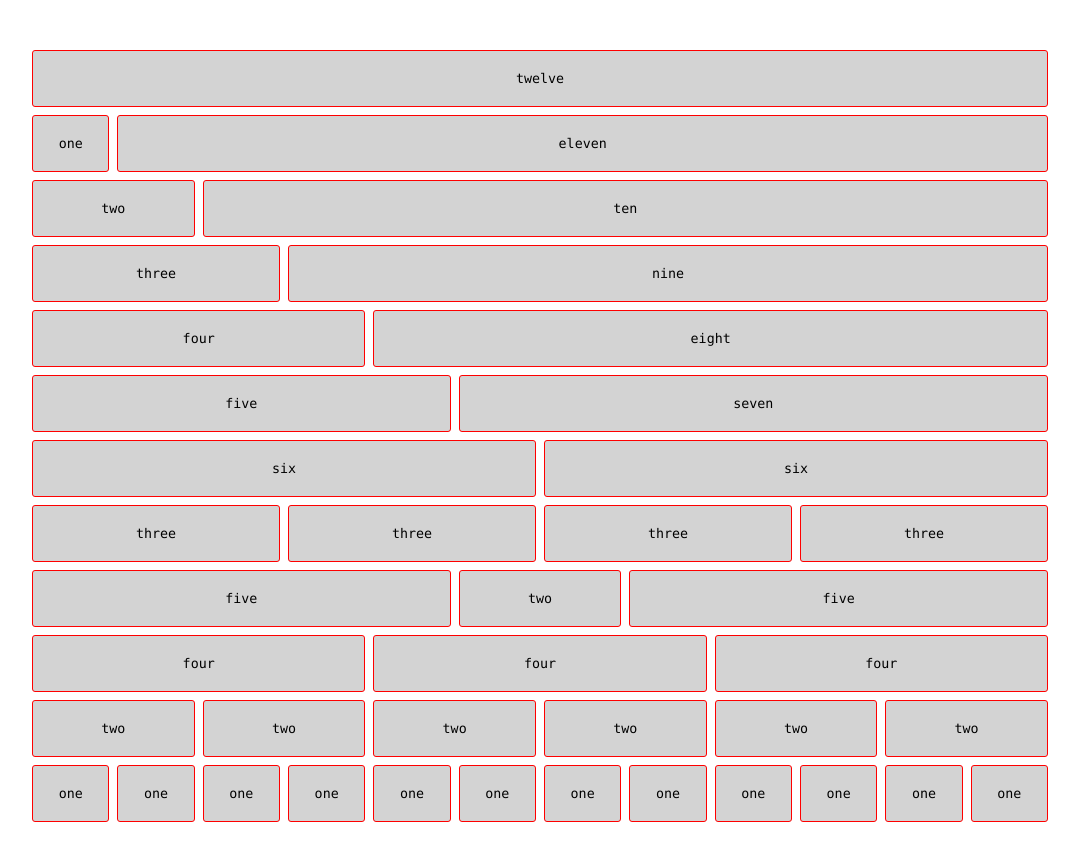
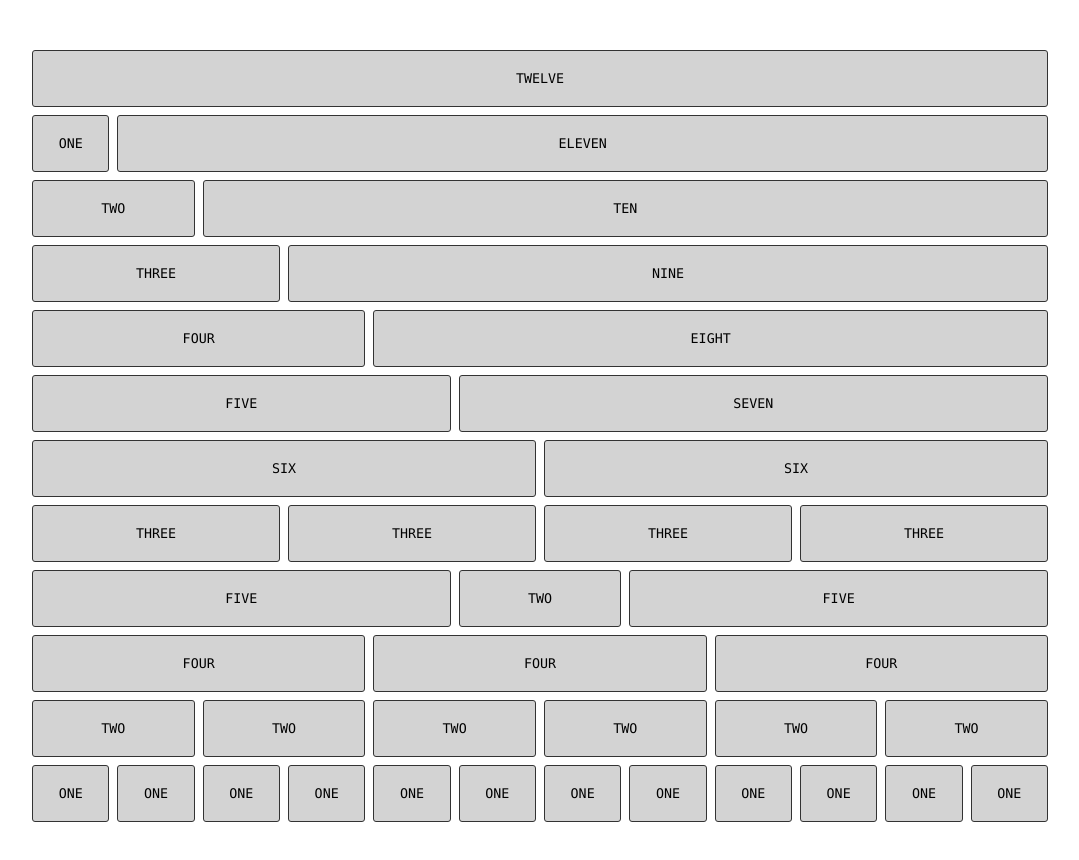
Before and after one commit to thomashibbard/grid-for-thomas, a website: page index.html in a window 1280 px wide. Shown: the whole page, without its empty margins (100-1179 px from the left). Drawn offline with Linux system fonts and the light colour scheme.

Commit message:
little fixes in style

```diff
--- a/index.html
+++ b/index.html
@@ -8,149 +8,149 @@
   <div id="container">
     <div class="row">
       <div class="twelve columns">
-        twelve
+        TWELVE
       </div>
     </div>
     <div class="row">
       <div class="one column">
-        one
+        ONE
       </div>
       <div class="eleven columns">
-        eleven
+        ELEVEN
       </div>
     </div>
     <div class="row">
       <div class="two columns">
-        two
+        TWO
       </div>
       <div class="ten columns">
-        ten
+        TEN
       </div>
     </div>
     <div class="row">
       <div class="three columns">
-        three
+        THREE
       </div>
       <div class="nine columns">
-        nine
+        NINE
       </div>
     </div>
     <div class="row">
       <div class="four columns">
-        four
+        FOUR
       </div>
       <div class="eight columns">
-        eight
+        EIGHT
       </div>
     </div>
     <div class="row">
       <div class="five columns">
-        five
+        FIVE
       </div>
       <div class="seven columns">
-        seven
+        SEVEN
       </div>
     </div>
     <div class="row">
       <div class="six columns">
-        six
+        SIX
       </div>
       <div class="six columns">
-        six
+        SIX
       </div>
     </div>
     <div class="row">
       <div class="three columns">
-        three
+        THREE
       </div>
       <div class="three columns">
-        three
+        THREE
       </div>
       <div class="three columns">
-        three
+        THREE
       </div>
      <div class="three columns">
-        three
+        THREE
       </div>
     </div>
   <div class="row">
     <div class="five columns">
-      five
+      FIVE
     </div>
     <div class="two columns">
-      two
+      TWO
     </div>
     <div class="five columns">
-      five
+      FIVE
     </div>
   </div>
   <div class="row">
     <div class="four columns">
-      four
+      FOUR
     </div>
     <div class="four columns">
-      four
+      FOUR
     </div>
     <div class="four columns">
-      four
+      FOUR
     </div>
   </div>
   <div class="row">
     <div class="two columns">
-      two
+      TWO
     </div>
     <div class="two columns">
-      two
+      TWO
     </div>
     <div class="two columns">
-      two
+      TWO
     </div>
     <div class="two columns">
-      two
+      TWO
     </div>
     <div class="two columns">
-      two
+      TWO
     </div>
     <div class="two columns">
-      two
+      TWO
     </div>
   </div>
   <div class="row">
     <div class="one columns">
-      one
+      ONE
     </div>
     <div class="one columns">
-      one
+      ONE
     </div>
     <div class="one columns">
-      one
+      ONE
     </div>
     <div class="one columns">
-      one
+      ONE
     </div>
     <div class="one columns">
-      one
+      ONE
     </div>
     <div class="one columns">
-      one
+      ONE
     </div>
     <div class="one columns">
-      one
+      ONE
     </div>
     <div class="one columns">
-      one
+      ONE
     </div>
     <div class="one columns">
-      one
+      ONE
     </div>
     <div class="one columns">
-      one
+      ONE
     </div>
     <div class="one columns">
-      one
+      ONE
     </div>
     <div class="one columns">
-      one
+      ONE
     </div>
   </div>
 </body>
--- a/lib/grid.scss
+++ b/lib/grid.scss
@@ -30,7 +30,7 @@ body{
   .columns{
     text-align: center;
     border-radius: 3px;
-    border: $border-width-x solid red;
+    border: $border-width-x solid #333333;
     display: inline-block;
     background: lightgray;
     margin: 0;
```
Also changed, not shown: README.md, lib/grid.css.
